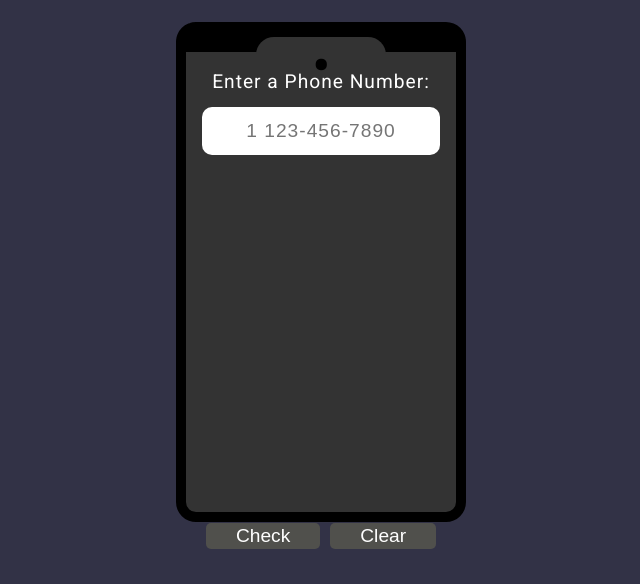
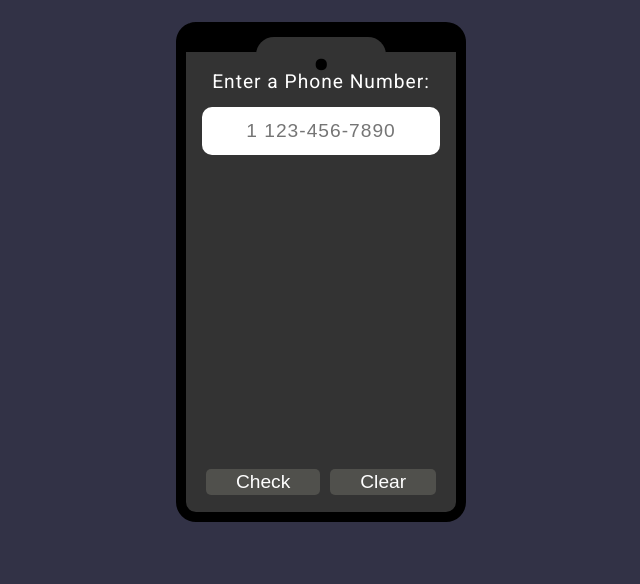
Before and after one commit to ghandidev/telephone-number-validator, a plain HTML site: page index.html in a window 1280 px wide. Shown: the part 216-800 px from the top of the page, without its empty margins (319-959 px from the left). Drawn offline with Linux system fonts and the light colour scheme.

Commit message:
more styles

```diff
--- a/styles.css
+++ b/styles.css
@@ -62,7 +62,7 @@ form {
   justify-content: flex-start;
   align-items: center;
   text-align: center;
-  height: 400px;
+  max-height: 430px;
 }
 label {
   color: #fff;
@@ -80,9 +80,24 @@ input {
   font-size: 1.2rem;
   letter-spacing: 1px;
 }
+
+#results-div {
+  display: flex;
+  flex-direction: column;
+  overflow: hidden;
+  height: 300px;
+  width: 260px;
+  overflow-y: scroll;
+}
+#results-div::-webkit-scrollbar {
+  width: 10px;
+}
+#results-div::-webkit-scrollbar-thumb {
+  background: rgb(31, 31, 31);
+  border-radius: 4px;
+}
+
 .btn {
-  position: absolute;
-  bottom: 35px;
   display: flex;
   gap: 10px;
 }
@@ -95,16 +110,20 @@ button {
   color: #fff;
   cursor: pointer;
 }
+button:active {
+  scale: 0.95;
+}
 .result {
   font-weight: 400;
   font-size: 1.5rem;
   letter-spacing: 1px;
-  padding: 10px;
+  color: rgb(56, 148, 56);
+  max-width: 250px;
+  margin: 5px;
+}
+.hide {
   display: none;
 }
-.true {
-  color: rgb(56, 148, 56);
-}
-.false {
+.red {
   color: rgb(173, 37, 37);
 }
```
